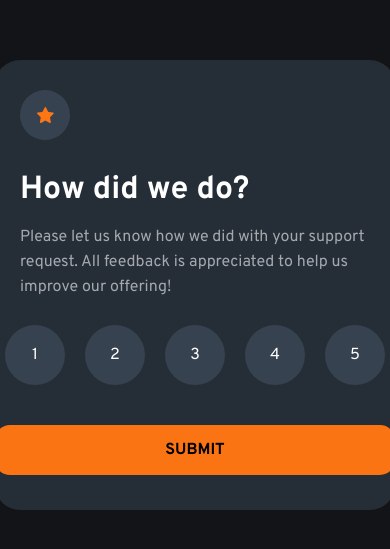
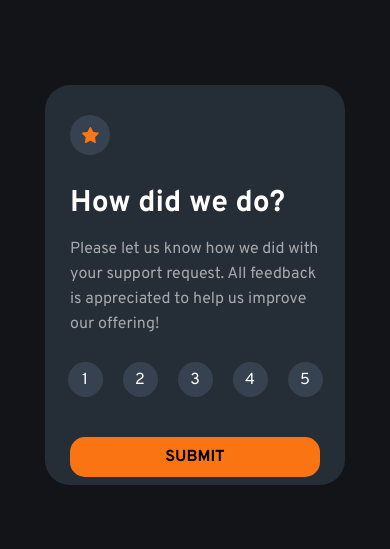
Before and after one commit to PabloAnjos/Componente-de-classifica-o-interativa, a plain HTML site: page index.html in a window 390 px wide. Shown: the part 137-686 px from the top of the page. Drawn offline with Linux system fonts and the light colour scheme.

Commit message:
adicionando responsividade ao site

```diff
--- a/styles.css
+++ b/styles.css
@@ -96,3 +96,34 @@ main {
     background-color: #fff;
     cursor: pointer;
 }
+
+
+/* RESPONSIVIDADE */
+
+@media (min-width: 375px) and (max-width: 768px) {
+    .container {
+        width: 300px;
+        height: 400px;
+    }
+
+    #border-image {
+        width: 40px;
+        height: 40px;
+    }
+
+    .container h1 {
+        font-size: 30px;
+    }
+
+    .button-avaliation {
+        width: 35px;
+        height: 35px;
+    }
+
+    #button-submit {
+        width: 250px;
+        height: 40px;
+    }
+
+
+}
```
